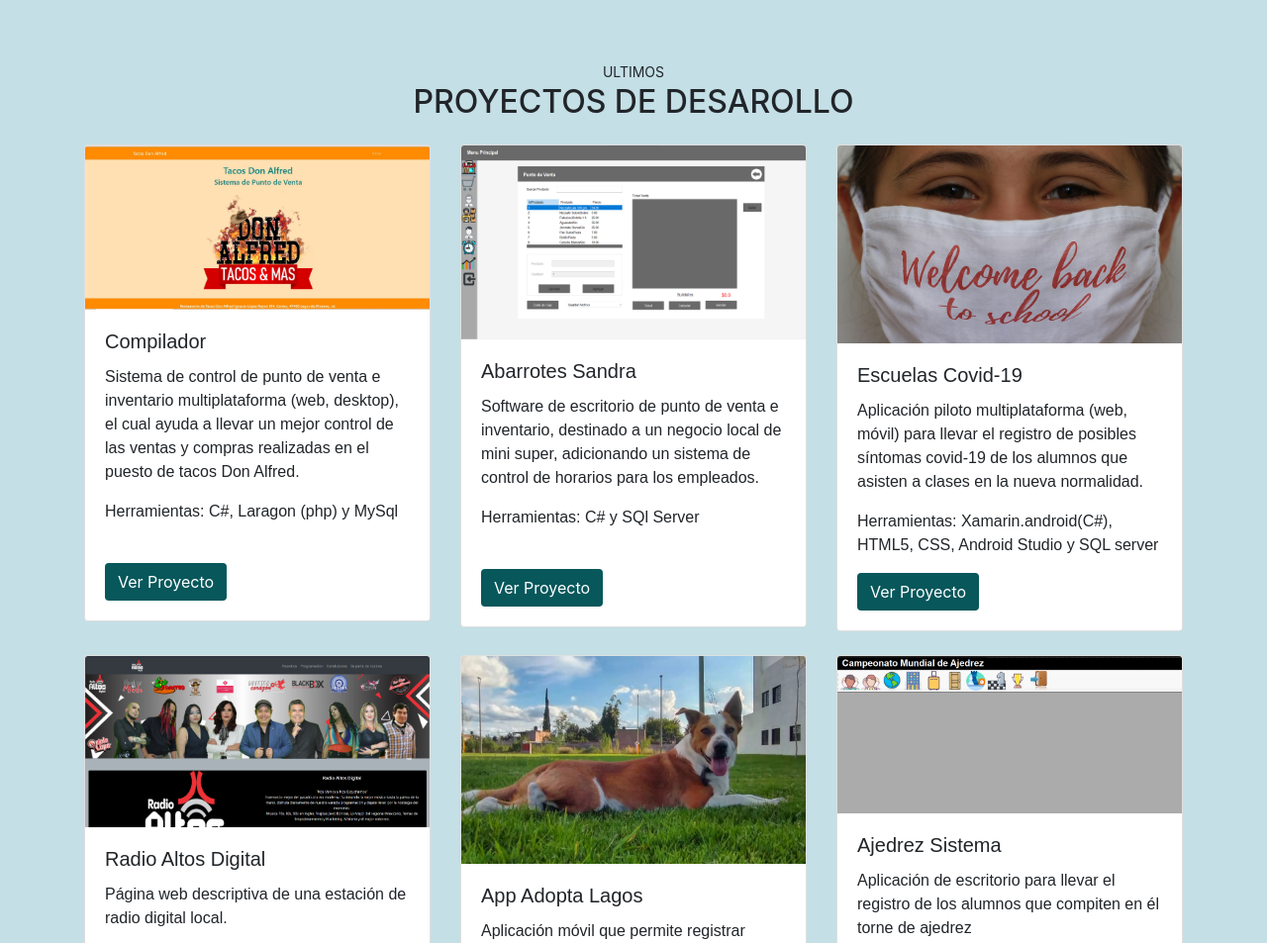
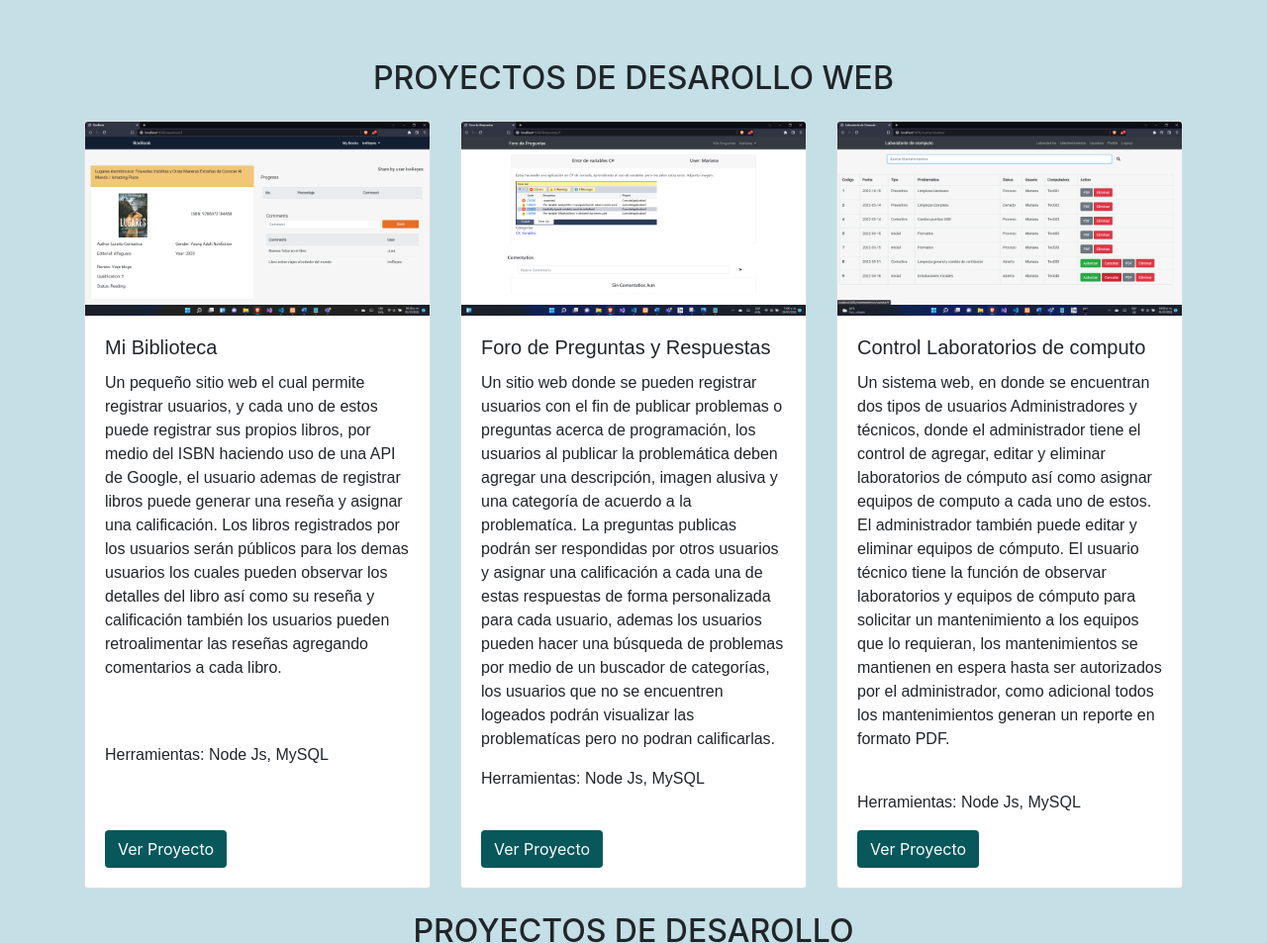
Before and after one commit to IvanReyes42/MiPortafolio, a plain HTML site: page index.html in a window 1280 px wide. Shown: the part 920-1873 px from the top of the page at 99% size. Drawn offline with nearby package versions, Linux system fonts and the light colour scheme; files whose address does not match are found by name.

Commit message:
Se agrego nuevos proyectos al portafolio web

```diff
--- a/index.html
+++ b/index.html
@@ -9,7 +9,7 @@
     <link rel="shortcut icon" href="images/AvatarTran.ico">
     <title>Ivan Reyes</title>
 </head>
-<body>
+<body data-target="#navbarTogglerDemo01" data-spy="scroll" data-offset="56">
 
 <!--HEADER-->
 <head id="Encabezado">
@@ -122,10 +122,66 @@
 <!--PROYECTOS-->
 
 <section class="mt-4 pt-5" id="Proyectos">
+
+  <div class="container">
+    <div class="row">
+        <div class="col text-center text-uppercase">
+
+             <h2>Proyectos De desarollo Web</h2>
+        </div>
+    </div>
+    <div class="row pt-3">
+        <div class="col-12 mb-4 col-md-6 col-lg-4 ">
+            <div class="card">
+                <img src="images/BoxBook.png" class="card-img-top" alt="...">
+                <div class="card-body">
+                  <h5 class="card-title">Mi Biblioteca</h5>
+                  <p class="card-text">Un pequeño sitio web el cual permite registrar usuarios, y cada uno de estos puede registrar sus propios libros, por medio del ISBN haciendo uso de una API de Google, el usuario ademas de registrar libros puede
+                    generar una reseña y asignar una calificación. Los libros registrados por los usuarios serán públicos para los demas usuarios los cuales pueden observar los detalles del libro así como su reseña y calificación también los usuarios pueden retroalimentar
+                  las reseñas agregando comentarios a cada libro.</p> <br> <br>
+                  <p class="card-text">Herramientas: Node Js, MySQL</p> <br> <br>
+                  <a href="https://github.com/IvanReyes42/BoxBook" class="btn boton">Ver Proyecto</a>
+                </div>
+              </div>
+        </div>
+
+        <div class="col-12 mb-4 col-md-6 col-lg-4 ">
+            <div class="card">
+                <img src="images/Preguntas.png" class="card-img-top" alt="...">
+                <div class="card-body">
+                  <h5 class="card-title">Foro de Preguntas y Respuestas</h5>
+                  <p class="card-text">Un sitio web donde se pueden registrar usuarios con el fin de publicar problemas o preguntas acerca de programación, los usuarios al publicar la problemática deben agregar una descripción, imagen alusiva y una categoría de acuerdo a la problematíca.
+                    La preguntas publicas podrán ser respondidas por otros usuarios y asignar una calificación a cada una de estas respuestas de forma personalizada para cada usuario, ademas los usuarios pueden hacer una búsqueda de problemas por medio de un buscador de categorías,
+                    los usuarios que no se encuentren logeados podrán visualizar las problematícas pero no podran calificarlas.
+                  </p>
+                  <p class="card-text">Herramientas: Node Js, MySQL</p><br>
+                  <a href="https://github.com/IvanReyes42/ForoDeRespuestas" class="btn boton">Ver Proyecto</a>
+                </div>
+              </div>
+        </div>
+
+        <div class="col-12 mb-4 col-md-6 col-lg-4 ">
+            <div class="card">
+                <img src="images/Laboratorio.png" class="card-img-top" alt="...">
+                <div class="card-body">
+                  <h5 class="card-title">Control Laboratorios de computo</h5>
+                  <p class="card-text">Un sistema web, en donde se encuentran dos tipos de usuarios Administradores y técnicos, donde el administrador tiene el control de agregar, editar y eliminar laboratorios de cómputo así como asignar equipos de computo a cada uno de estos. El administrador
+                    también puede editar y eliminar equipos de cómputo. El usuario técnico tiene la función de observar laboratorios y equipos de cómputo para solicitar un mantenimiento a los equipos que lo requieran, los mantenimientos se mantienen en espera hasta ser autorizados por el administrador,
+                    como adicional todos los mantenimientos generan un reporte en formato PDF.
+                  </p> <br>
+                  <p class="card-text">Herramientas: Node Js, MySQL</p>
+                  <a href="https://github.com/IvanReyes42/LaboratorioDeComputo" class="btn boton">Ver Proyecto</a>
+                </div>
+              </div>
+        </div>
+
+    </div>
+</div>
+
+
   <div class="container">
       <div class="row">
           <div class="col text-center text-uppercase">
-            <small>Ultimos</small>
                <h2>Proyectos De desarollo</h2>
           </div>
       </div>
@@ -134,7 +190,7 @@
               <div class="card">
                   <img src="images/Tacos.jpg" class="card-img-top" alt="...">
                   <div class="card-body">
-                    <h5 class="card-title">Compilador</h5>
+                    <h5 class="card-title">Tacos Don Alfred</h5>
                     <p class="card-text">Sistema de control de punto de venta e inventario multiplataforma (web, desktop), el cual ayuda a llevar un mejor control de las ventas y compras realizadas en el puesto de tacos Don Alfred.</p>
                     <p class="card-text">Herramientas: C#, Laragon (php) y MySql</p> <br>
                     <a href="https://gitlab.com/IvanReyes42/tacosdonalfredweb" class="btn boton">Ver Proyecto</a>
--- a/index.js
+++ b/index.js
@@ -1,4 +1,4 @@
-$(function(){
+$$(function(){
     $('[data-toggle="tooltip"]').tooltip()
 
     document.querySelectorAll('a[href^="#"]').forEach((anchor) => {
```
Also changed, not shown: images/BoxBook.png (added), images/Laboratorio.png (added), images/Preguntas.png (added).
